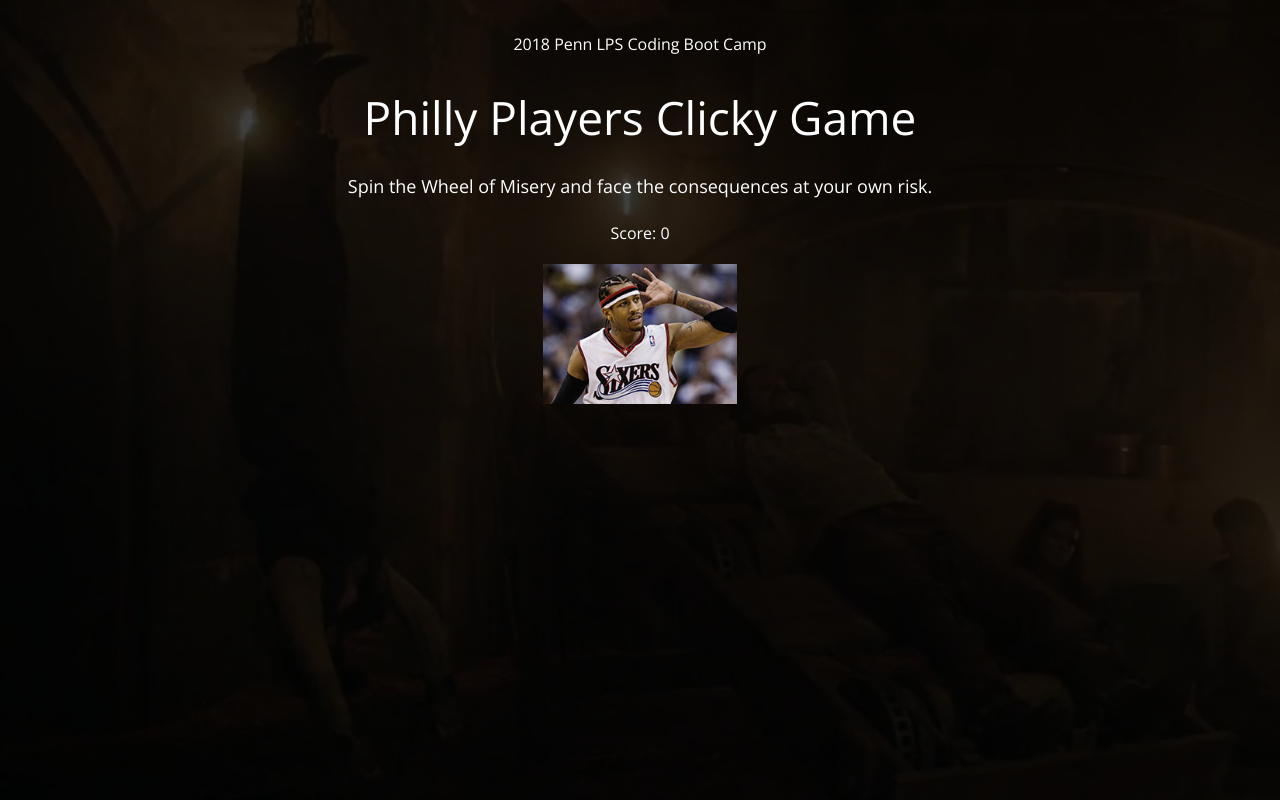
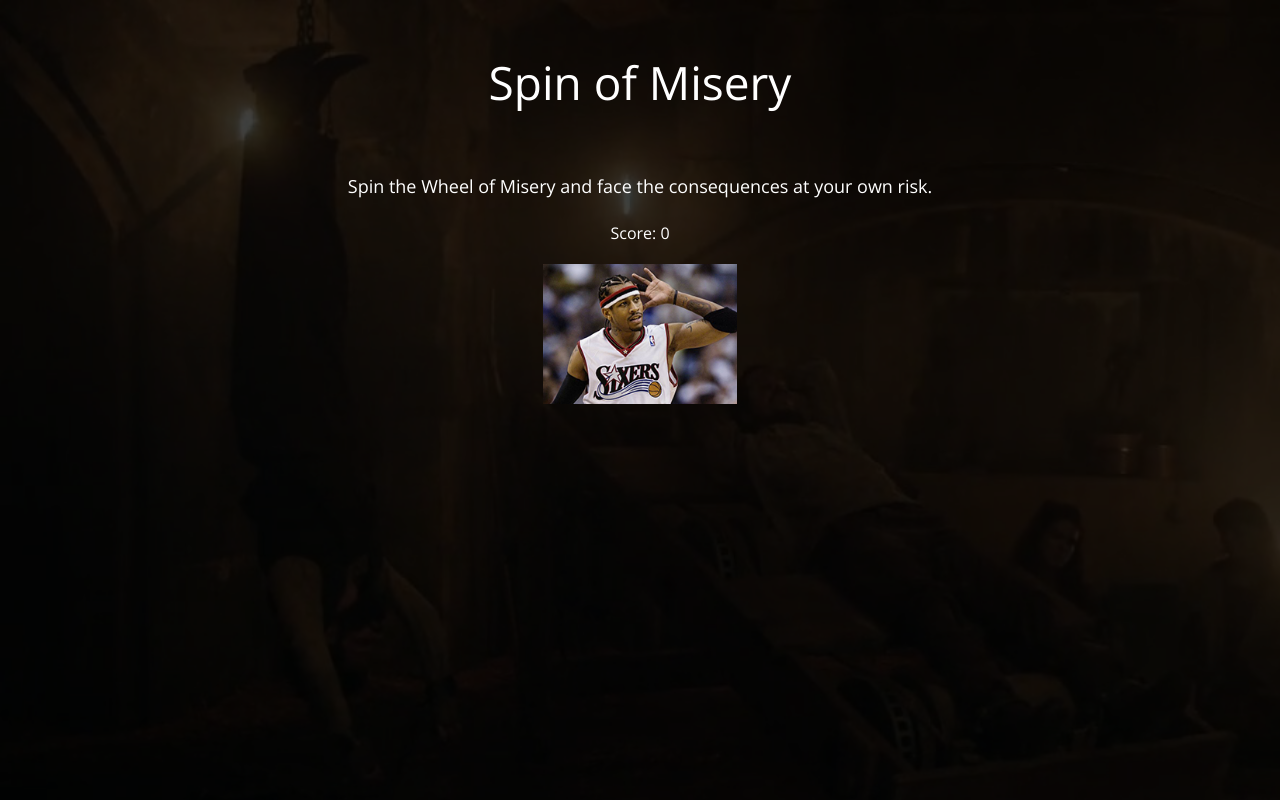
Before and after one commit to samuelsilvadev/spin_of_misery, a React (Create React App) app: page / in a window 1280 px wide. Shown: the top 800 px of the page. Built offline with nearby package versions, Linux system fonts and the light colour scheme.

Commit message:
update header.js

```diff
--- a/src/components/header/header.js
+++ b/src/components/header/header.js
@@ -4,10 +4,10 @@
 const Header = () => { return(
     <header className="App-header">
         <FadeIn in={true} duration={600} length={'30px'} direction={'bottom'}>
-            <h2>2018 Penn LPS Coding Boot Camp</h2>
+            <h2> </h2>
         </FadeIn>
         <FadeIn in={true} duration={600} length={'50px'} direction={'bottom'} >
-            <h1>Philly Players Clicky Game</h1>
+            <h1>Spin of Misery</h1>
         </FadeIn>
     </header>
 )};
```
